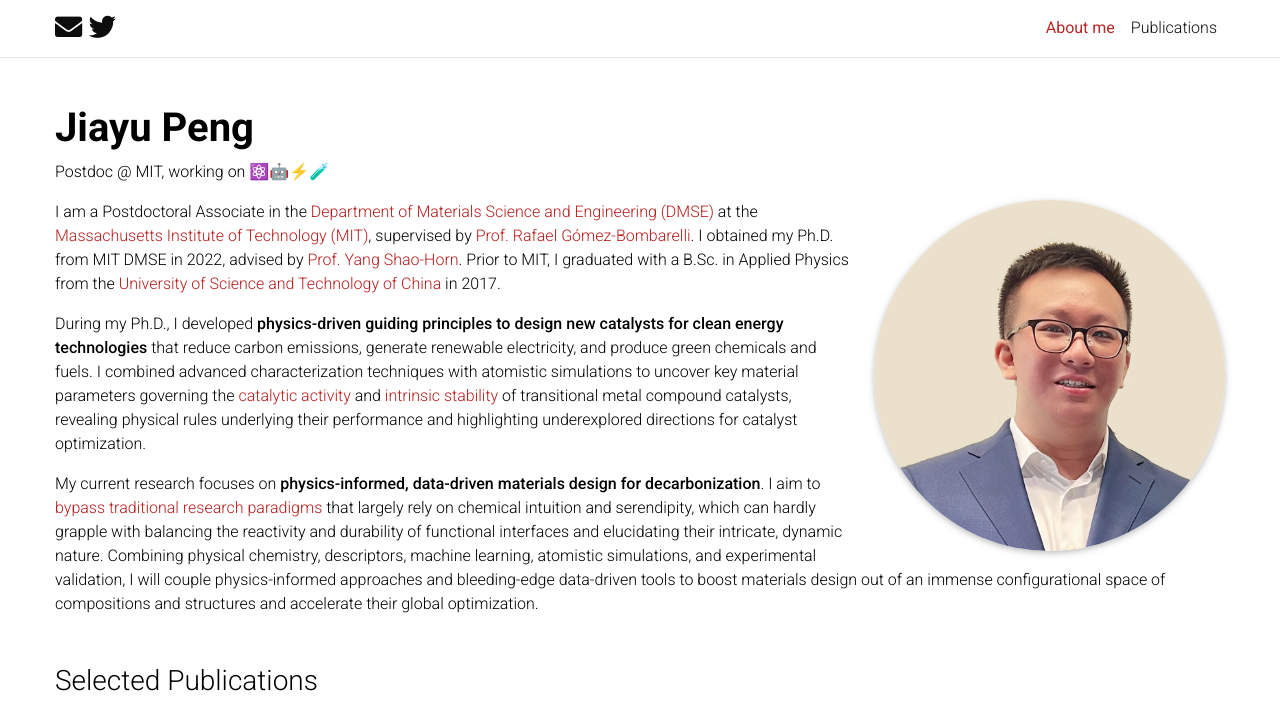
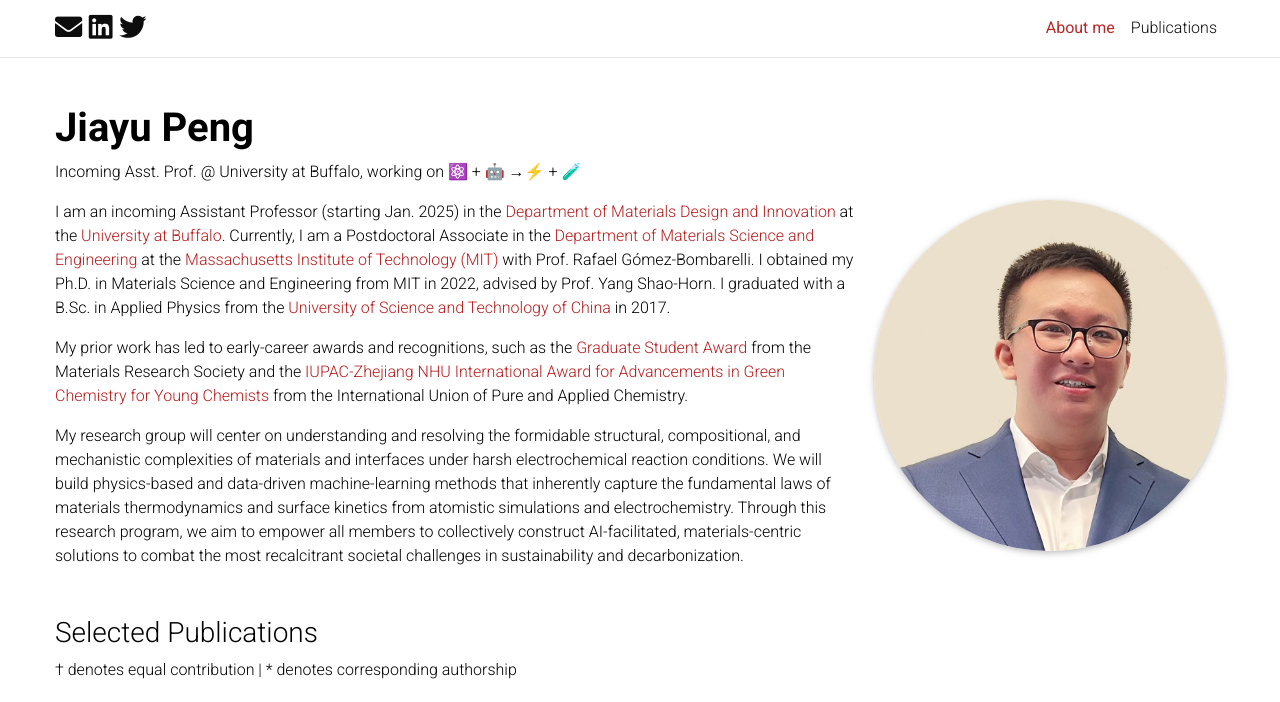
Before and after one commit to jypeng95/jypeng95.github.io, a Jekyll site: the page built from _pages/about.md, in a window 1280 px wide and 1004 px high, cut to the strip 0-702 px from the top of the window. Built offline with Jekyll 4.4.1, drawn with Linux system fonts in a browser that asks for light colours; a style sheet for code colours, icons or effects is not loaded.

Commit message:
Update bio

```diff
--- a/_config.yml
+++ b/_config.yml
@@ -13,7 +13,7 @@
 keywords: # add your own keywords or leave empty
 
 lang: en # the language of your site (for example: en, fr, cn, ru, etc.)
-icon: ⚡ # the emoji used as the favicon (alternatively, provide image name in /assets/img/)
+icon: > # the emoji used as the favicon (alternatively, provide image name in /assets/img/)
 
 url: https://jypeng95.github.io # the base hostname & protocol for your site
 baseurl: # the subpath of your site, e.g. /blog/
@@ -67,7 +67,7 @@
 github_username: # your GitHub user name
 gitlab_username: # your GitLab user name
 twitter_username: peng_jiayu # your Twitter handle
-linkedin_username: # your LinkedIn user name
+linkedin_username: jiayu-peng # your LinkedIn user name
 scholar_userid: 9PY80DQAAAAJ # your Google Scholar ID
 semanticscholar_id: # your Semantic Scholar ID
 whatsapp_number: # your WhatsApp number (full phone number in international format. Omit any zeroes, brackets, or dashes when adding the phone number in international format.)
@@ -236,7 +236,7 @@
 
 scholar:
 
-  last_name: [Peng, Peng†, Peng*]
+  last_name: [Peng, Peng†, Peng*, Peng†*, Peng*†]
   first_name: [Jiayu, J.]
 
   style: nature
--- a/_pages/about.md
+++ b/_pages/about.md
@@ -2,7 +2,7 @@
 layout: about
 title: About me
 permalink: /
-subtitle: Postdoc @ MIT, working on ⚛️🤖⚡🧪
+subtitle: Incoming Asst. Prof. @ University at Buffalo, working on ⚛️ + 🤖 →⚡ + 🧪
 
 profile:
   align: right
@@ -16,8 +16,8 @@
 social: false  # includes social icons at the bottom of the page
 ---
 
-I am a Postdoctoral Associate in the [Department of Materials Science and Engineering (DMSE)](https://dmse.mit.edu/) at the [Massachusetts Institute of Technology (MIT)](https://www.mit.edu/), supervised by [Prof. Rafael Gómez-Bombarelli](https://gomezbombarelli.mit.edu/). I obtained my Ph.D. from MIT DMSE in 2022, advised by [Prof. Yang Shao-Horn](https://www.rle.mit.edu/eel/). Prior to MIT, I graduated with a B.Sc. in Applied Physics from the [University of Science and Technology of China](https://en.ustc.edu.cn/) in 2017.
+I am an incoming Assistant Professor (starting Jan. 2025) in the [Department of Materials Design and Innovation](https://engineering.buffalo.edu/materials-design-innovation.html) at the [University at Buffalo](https://www.buffalo.edu/). Currently, I am a Postdoctoral Associate in the [Department of Materials Science and Engineering](https://dmse.mit.edu/) at the [Massachusetts Institute of Technology (MIT)](https://www.mit.edu/) with Prof. Rafael Gómez-Bombarelli. I obtained my Ph.D. in Materials Science and Engineering from MIT in 2022, advised by Prof. Yang Shao-Horn. I graduated with a B.Sc. in Applied Physics from the [University of Science and Technology of China](https://en.ustc.edu.cn/) in 2017.
 
-During my Ph.D., I developed **physics-driven guiding principles to design new catalysts for clean energy technologies** that reduce carbon emissions, generate renewable electricity, and produce green chemicals and fuels. I combined advanced characterization techniques with atomistic simulations to uncover key material parameters governing the [catalytic activity](https://doi.org/10.1038/s41563-022-01199-0) and [intrinsic stability](https://doi.org/10.1016/j.joule.2022.11.011) of transitional metal compound catalysts, revealing physical rules underlying their performance and highlighting underexplored directions for catalyst optimization.
+My prior work has led to early-career awards and recognitions, such as the [Graduate Student Award](https://www.mrs.org/careers-advancement/awards/spring-awards/graduate-student-awards/past-recipients) from the Materials Research Society and the [IUPAC-Zhejiang NHU International Award for Advancements in Green Chemistry for Young Chemists](https://iupac.org/awardees-of-the-2023-iupac-zhejiang-nhu-international-award-for-advancements-in-green-chemistry/) from the International Union of Pure and Applied Chemistry.
 
-My current research focuses on **physics-informed, data-driven materials design for decarbonization**. I aim to [bypass traditional research paradigms](https://doi.org/10.1038/s41578-022-00466-5) that largely rely on chemical intuition and serendipity, which can hardly grapple with balancing the reactivity and durability of functional interfaces and elucidating their intricate, dynamic nature. Combining physical chemistry, descriptors, machine learning, atomistic simulations, and experimental validation, I will couple physics-informed approaches and bleeding-edge data-driven tools to boost materials design out of an immense configurational space of compositions and structures and accelerate their global optimization.
+My research group will center on understanding and resolving the formidable structural, compositional, and mechanistic complexities of materials and interfaces under harsh electrochemical reaction conditions. We will build physics-based and data-driven machine-learning methods that inherently capture the fundamental laws of materials thermodynamics and surface kinetics from atomistic simulations and electrochemistry. Through this research program, we aim to empower all members to collectively construct AI-facilitated, materials-centric solutions to combat the most recalcitrant societal challenges in sustainability and decarbonization.
```
Also changed, not shown: _bibliography/papers.bib (+14 -0 lines), _pages/publications.md (+1 -1 lines), assets/img/AIChE_schedule.jpeg (deleted), assets/img/Future_research_overview.jpeg (deleted), assets/img/bib/bib_wang2024confined.jpg (added), assets/img/bib/bib_zheng2024uniting.jpg (added).
